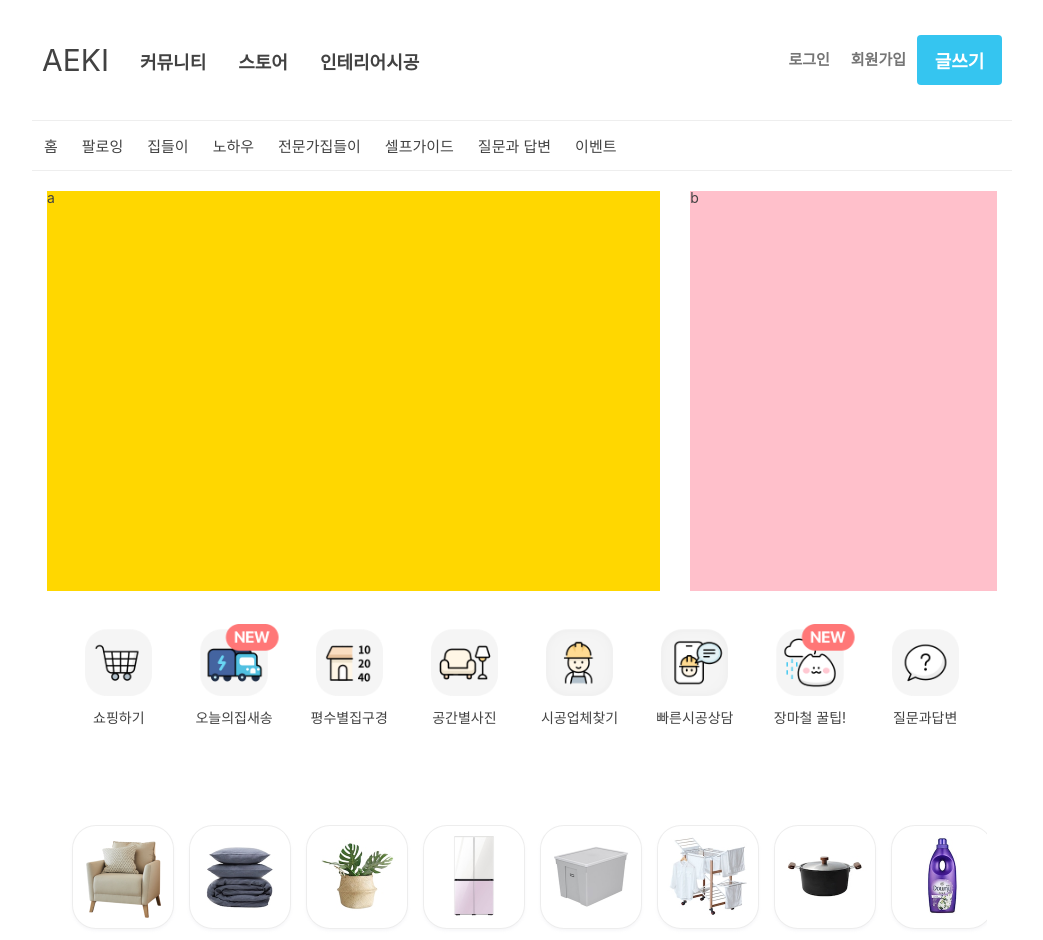
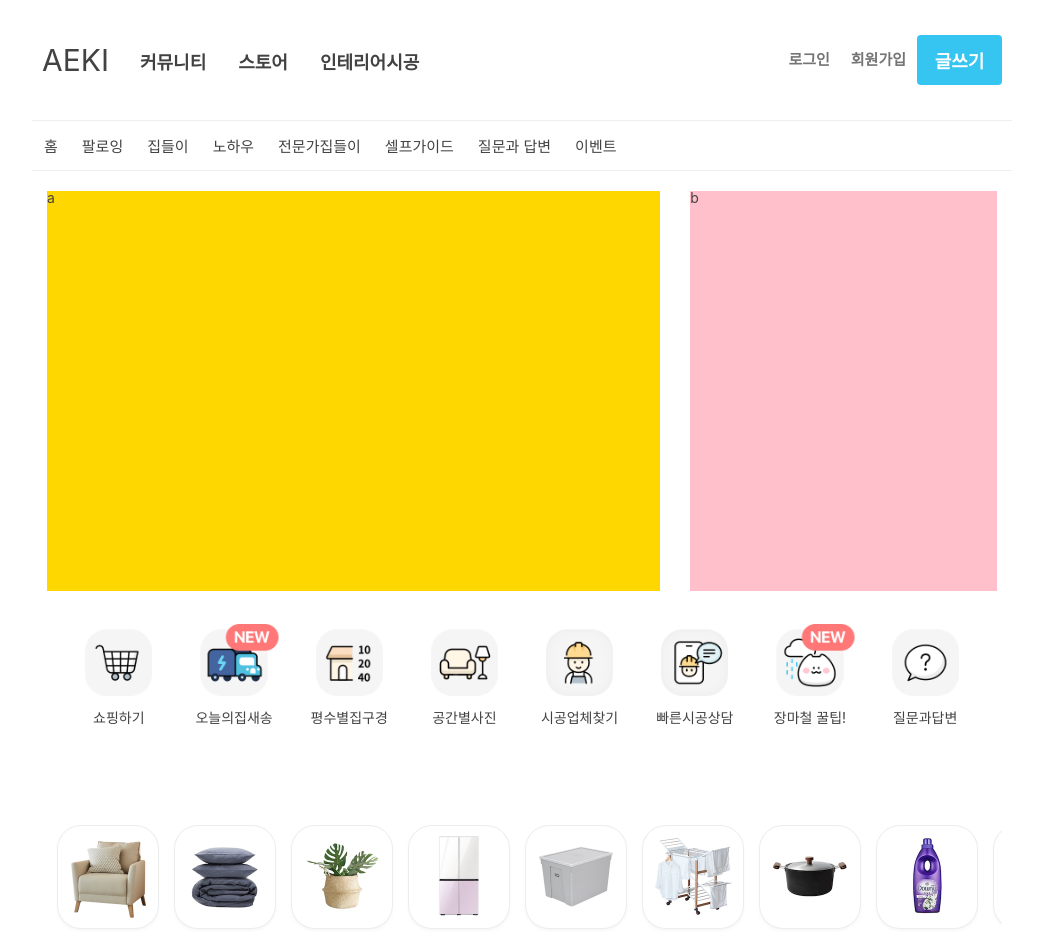
Before and after one commit to sbin0819/e-commerce, a React (Create React App) app: page / in a window 1280 px wide. Shown: the top 940 px of the page, without its empty margins (118-1161 px from the left). Built offline with nearby package versions, Linux system fonts and the light colour scheme.

Commit message:
some chagned

```diff
--- a/src/components/home/category.tsx
+++ b/src/components/home/category.tsx
@@ -4,7 +4,7 @@ import styled from 'styled-components';
 import { categorySrc } from './images';
 
 const Container = styled.div`
-  margin: 100px 25px 0px;
+  margin: 100px 10px 0px;
   display: flex;
   align-items: center;
   overflow-x: scroll;
```
